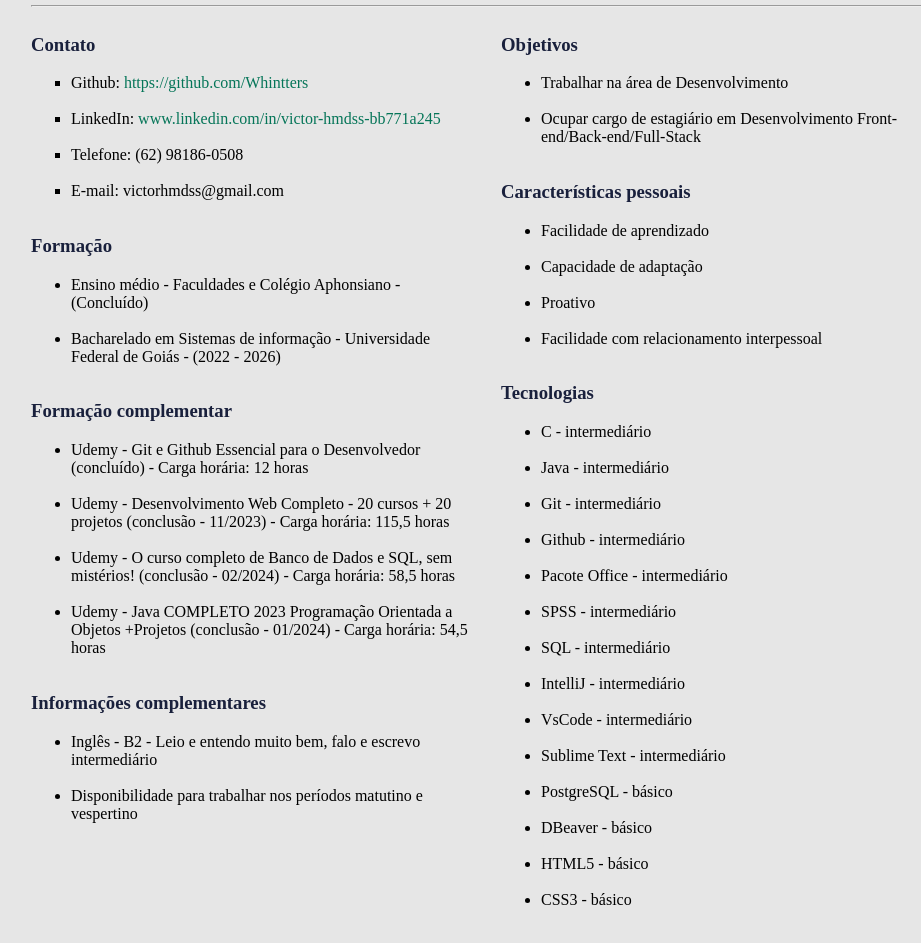
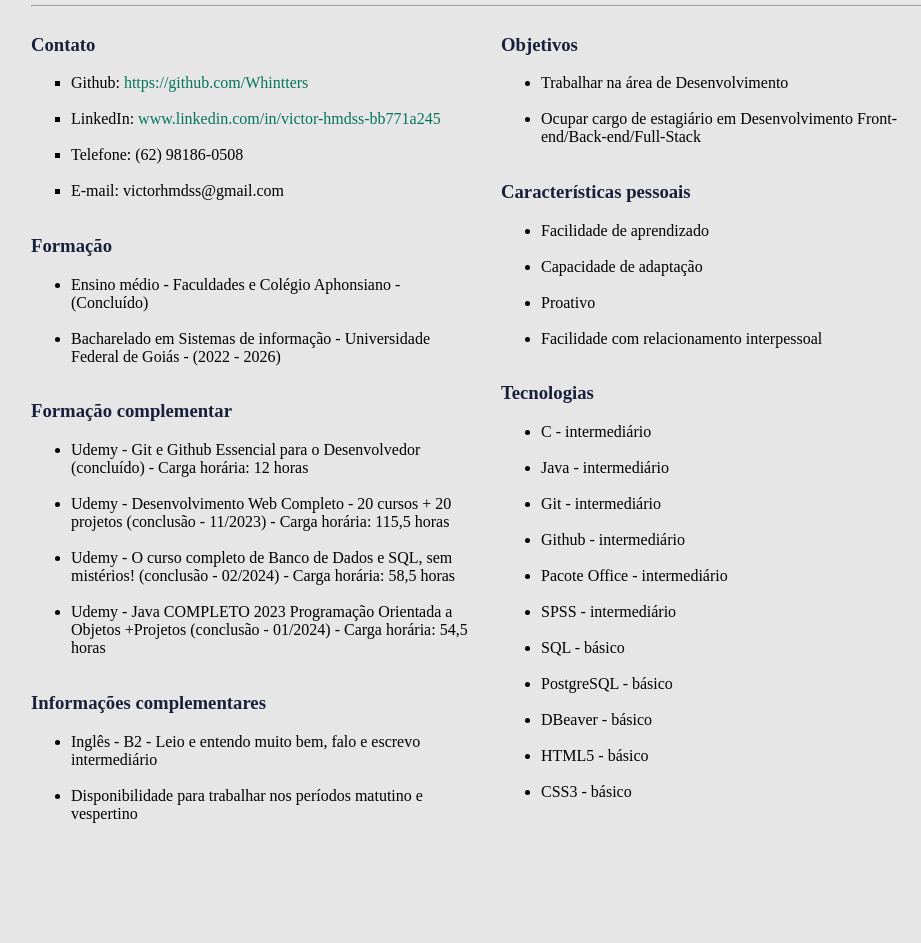
Before and after one commit to Whintters/Whintters.github.io, a plain HTML site: page index.html in a window 1280 px wide. Shown: the part 155-1098 px from the top of the page, without its empty margins (149-1070 px from the left). After the commit the page ends 994 px from the top, so only its background shows below. Drawn offline with Linux system fonts and the light colour scheme.

Commit message:
Atualizando o currículo

```diff
--- a/index.html
+++ b/index.html
@@ -95,10 +95,7 @@
 						<li> Github - intermediário </li> <br>
 						<li> Pacote Office - intermediário </li> <br>
 						<li> SPSS - intermediário </li> <br>
-						<li> SQL - intermediário </li> <br>
-						<li> IntelliJ - intermediário </li> <br>
-						<li> VsCode - intermediário </li> <br>
-						<li> Sublime Text - intermediário </li> <br>
+						<li> SQL - básico </li> <br>
 						<li> PostgreSQL - básico </li> <br>
 						<li> DBeaver - básico </li> <br>
 						<li> HTML5 - básico </li> <br>
```
